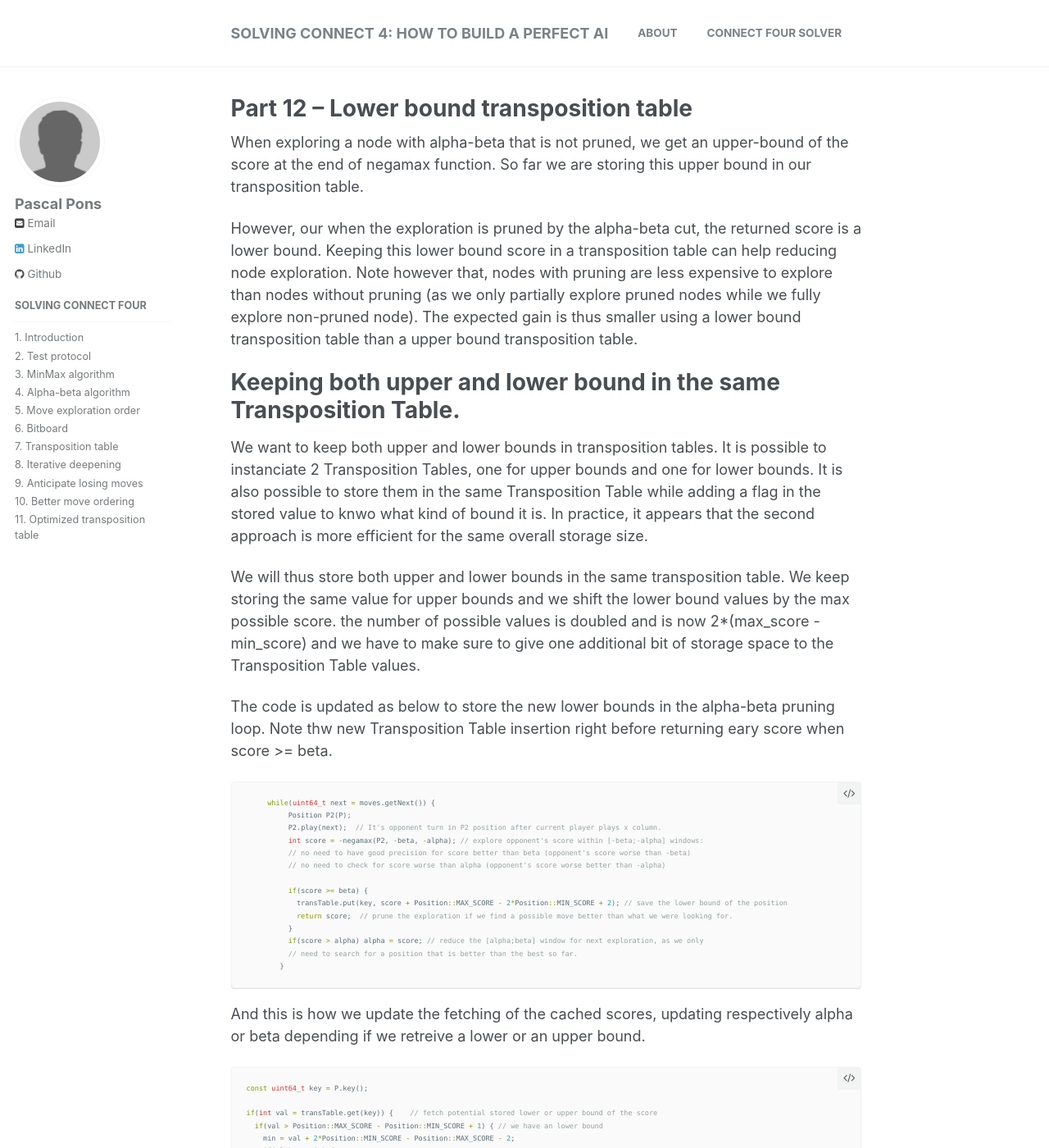
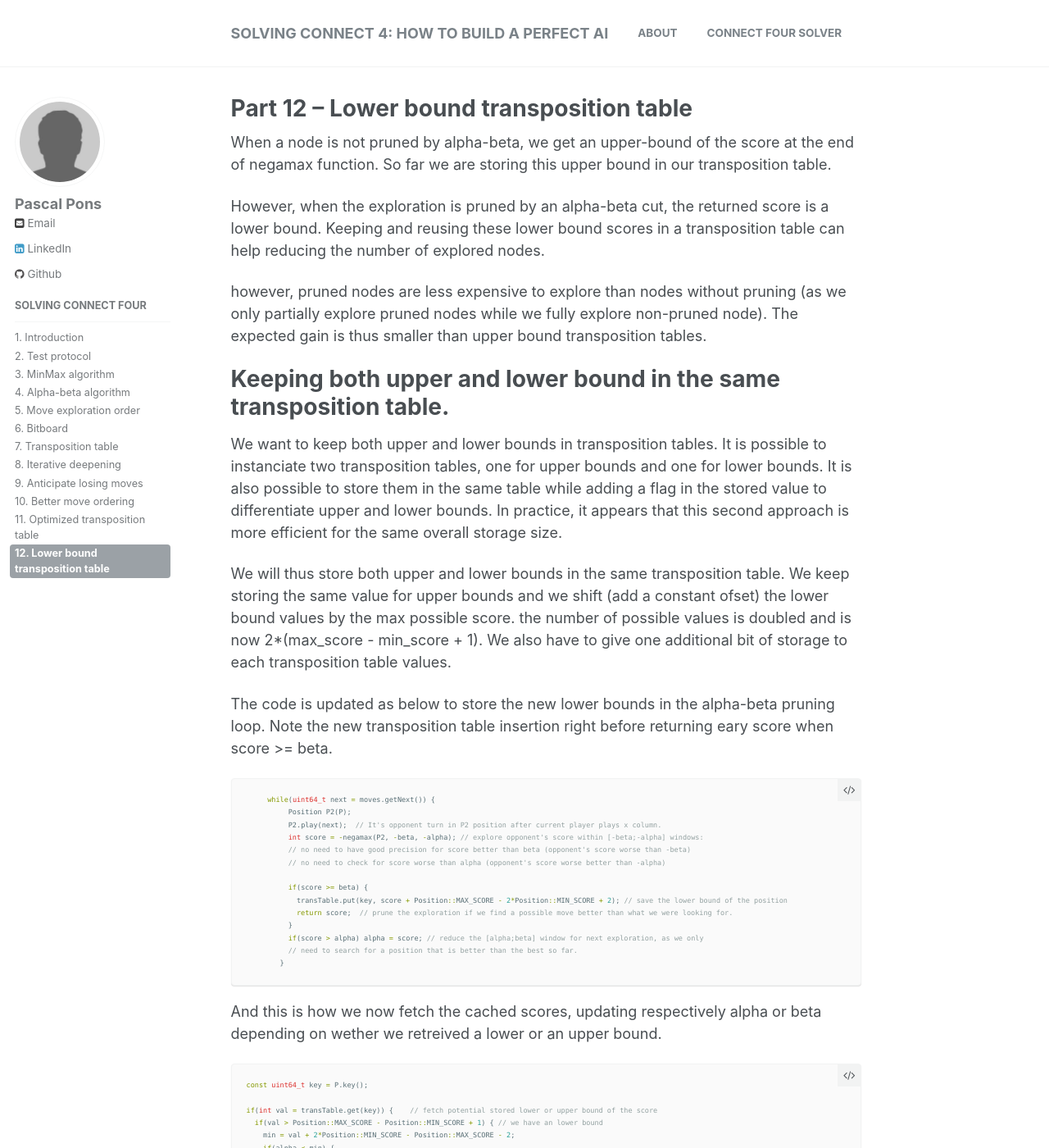
Before and after one commit to gamesolver/gamesolver.github.io, a Jekyll site: the page built from _solving-connect-four/12-lower-bound-transposition-table.md, in a window 1280 px wide and 1400 px high. Shown: the whole window at 82% size. Built offline with Jekyll 4.4.1, drawn with Linux system fonts in a browser that asks for light colours; some of the changed text lies outside the part shown.

Commit message:
Add part 12 link in menu

````diff
--- a/_data/navigation.yml
+++ b/_data/navigation.yml
@@ -31,3 +31,5 @@
         url: /solving-connect-four/10-better-move-ordering/
       - title: "11. Optimized transposition table"
         url: /solving-connect-four/11-optimized-transposition-table/
+      - title: "12. Lower bound transposition table"
+        url: /solving-connect-four/12-lower-bound-transposition-table/
--- a/_solving-connect-four/12-lower-bound-transposition-table.md
+++ b/_solving-connect-four/12-lower-bound-transposition-table.md
@@ -4,18 +4,19 @@
 excerpt: "Keeping lower bound of score in addition to upper bounds"
 ---
 
-When exploring a node with alpha-beta that is not pruned, we get an upper-bound of the score at the end of negamax function. So far we are storing this upper bound in our transposition table.
+When a node is not pruned by alpha-beta, we get an upper-bound of the score at the end of negamax function. So far we are storing this upper bound in our transposition table.
 
-However, our when the exploration is pruned by the alpha-beta cut, the returned score is a lower bound. Keeping this lower bound score in a transposition table can help reducing node exploration. Note however that, nodes with pruning are less expensive to explore than nodes without pruning (as we only partially explore pruned nodes while we fully explore non-pruned node). The expected gain is thus smaller using a lower bound transposition table than a upper bound transposition table.
+However, when the exploration is pruned by an alpha-beta cut, the returned score is a lower bound. Keeping and reusing these lower bound scores in a transposition table can help reducing the number of explored nodes.
 
-# Keeping both upper and lower bound in the same Transposition Table.
+however, pruned nodes are less expensive to explore than nodes without pruning (as we only partially explore pruned nodes while we fully explore non-pruned node). The expected gain is thus smaller than upper bound transposition tables.
 
-We want to keep both upper and lower bounds in transposition tables. It is possible to instanciate 2 Transposition Tables, one for upper bounds and one for lower bounds. It is also possible to store them in the same Transposition Table while adding a flag in the stored value to knwo what kind of bound it is. In practice, it appears that the second approach is more efficient for the same overall storage size.
+# Keeping both upper and lower bound in the same transposition table.
 
-We will thus store both upper and lower bounds in the same transposition table. We keep storing the same value for upper bounds and we shift the lower bound values by the max possible score. the number of possible values is doubled and is now 2*(max_score - min_score) and we have to make sure to give one additional bit of storage space to the Transposition Table values.
+We want to keep both upper and lower bounds in transposition tables. It is possible to instanciate two transposition tables, one for upper bounds and one for lower bounds. It is also possible to store them in the same table while adding a flag in the stored value to differentiate upper and lower bounds. In practice, it appears that this second approach is more efficient for the same overall storage size.
 
+We will thus store both upper and lower bounds in the same transposition table. We keep storing the same value for upper bounds and we shift (add a constant ofset) the lower bound values by the max possible score. the number of possible values is doubled and is now 2\*(max\_score - min\_score + 1). We also have to give one additional bit of storage to each transposition table values.
 
-The code is updated as below to store the new lower bounds in the alpha-beta pruning loop. Note thw new Transposition Table insertion right before returning eary score when score >= beta.
+The code is updated as below to store the new lower bounds in the alpha-beta pruning loop. Note the new transposition table insertion right before returning eary score when score >= beta.
 ```c++
      while(uint64_t next = moves.getNext()) {
           Position P2(P);
@@ -33,7 +34,7 @@
         }
 ```
 
-And this is how we update the fetching of the cached scores, updating respectively alpha or beta depending if we retreive a lower or an upper bound.
+And this is how we now fetch the cached scores, updating respectively alpha or beta depending on wether we retreived a lower or an upper bound.
 ```c++
 const uint64_t key = P.key();
 
````
